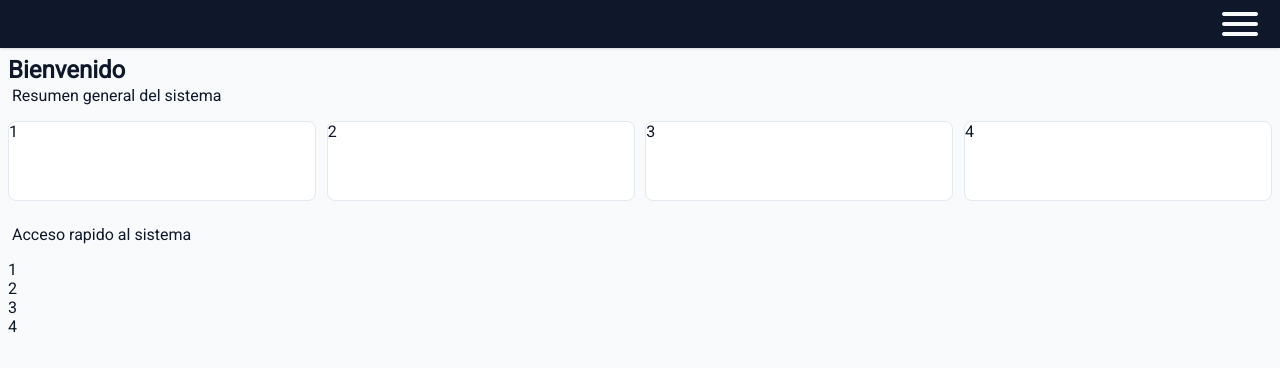
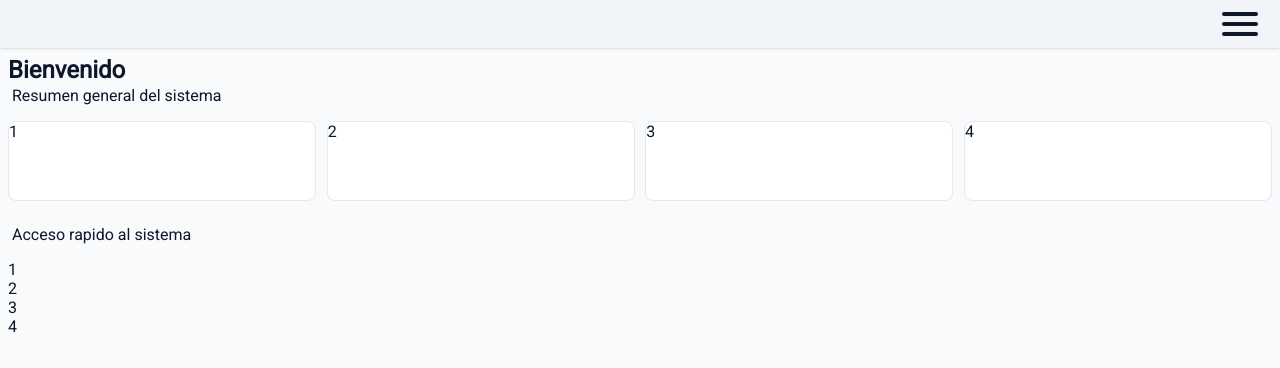
Before and after one commit to FLeyva18/clever-heisenberg, a Vue app: page /home in a window 1280 px wide. Shown: the top 368 px of the page. Built offline with nearby package versions, Linux system fonts and the light colour scheme.

Commit message:
some color issues resolved

```diff
--- a/src/views/MainLayout.vue
+++ b/src/views/MainLayout.vue
@@ -34,7 +34,7 @@ const toggleMenu = () => {
 
 <style scoped>
 .mobile-bar {
-  background-color: var(--color-text);
+  background-color: var(--color-surface-2);
   height: 48px;
   box-shadow: var(--shadow-soft);
   display: flex;
@@ -61,7 +61,7 @@ const toggleMenu = () => {
 }
 
 .mobile-bar button span {
-  color: var(--color-bg);
+  color: var(--color-text);
   font-size: 48px;
 }
 
```
